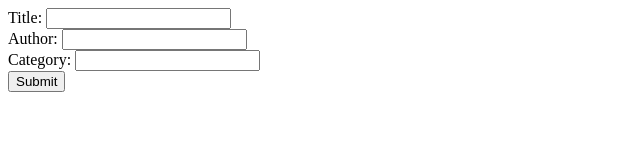
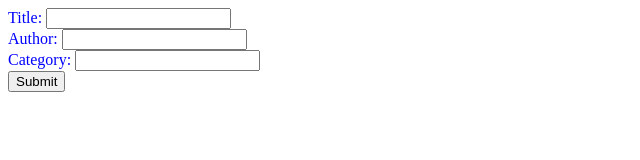
Before and after one commit to phapdinh/mongooseEx, a website: page public/index.html in a window 1280 px wide. Shown: the whole page, without its empty margins (0-640 px from the left). Drawn offline with nearby package versions, Linux system fonts and the light colour scheme.

Commit message:
make form content blue

```diff
--- a/public/index.html
+++ b/public/index.html
@@ -2,6 +2,11 @@
 <html>
 	<head>
 		<title>Mongoose App</title>
+		<style>
+			Form {
+			Color: blue;
+			}
+		</style>
 	</head>
 	<body>
 		<form action="http://localhost:8090/book/" method="post">
```
